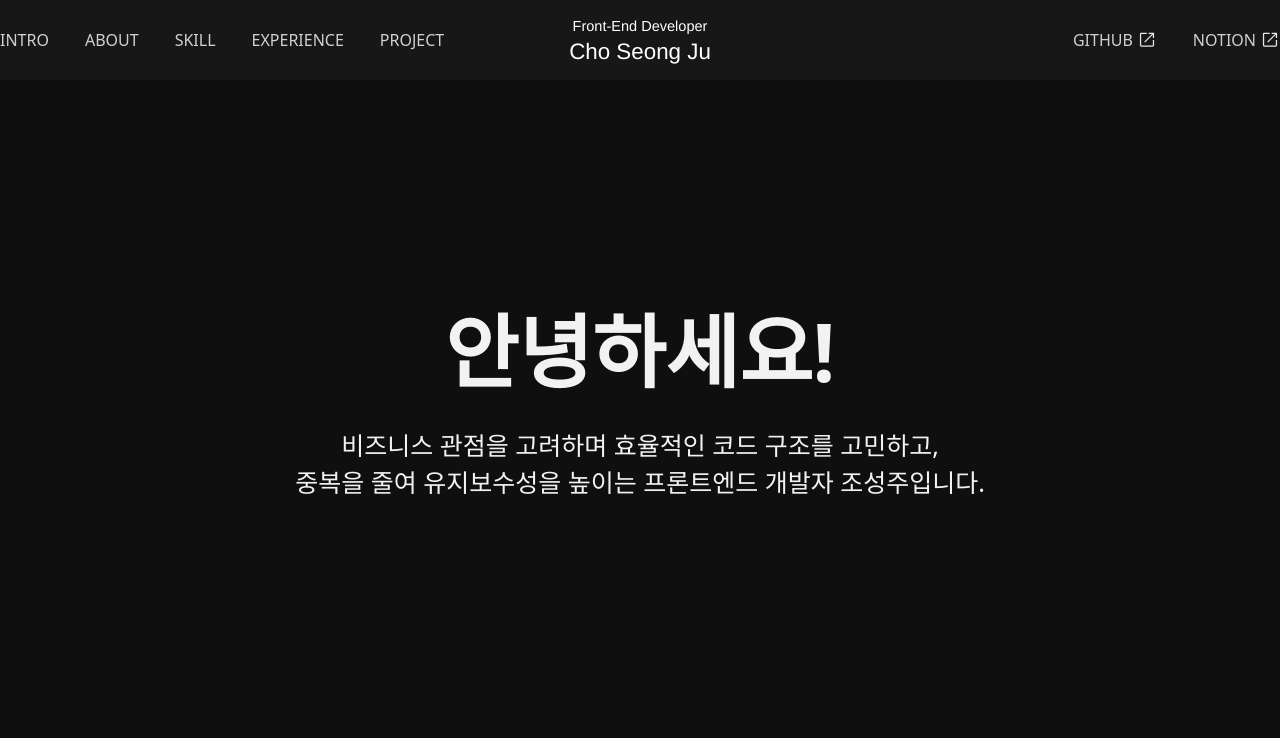
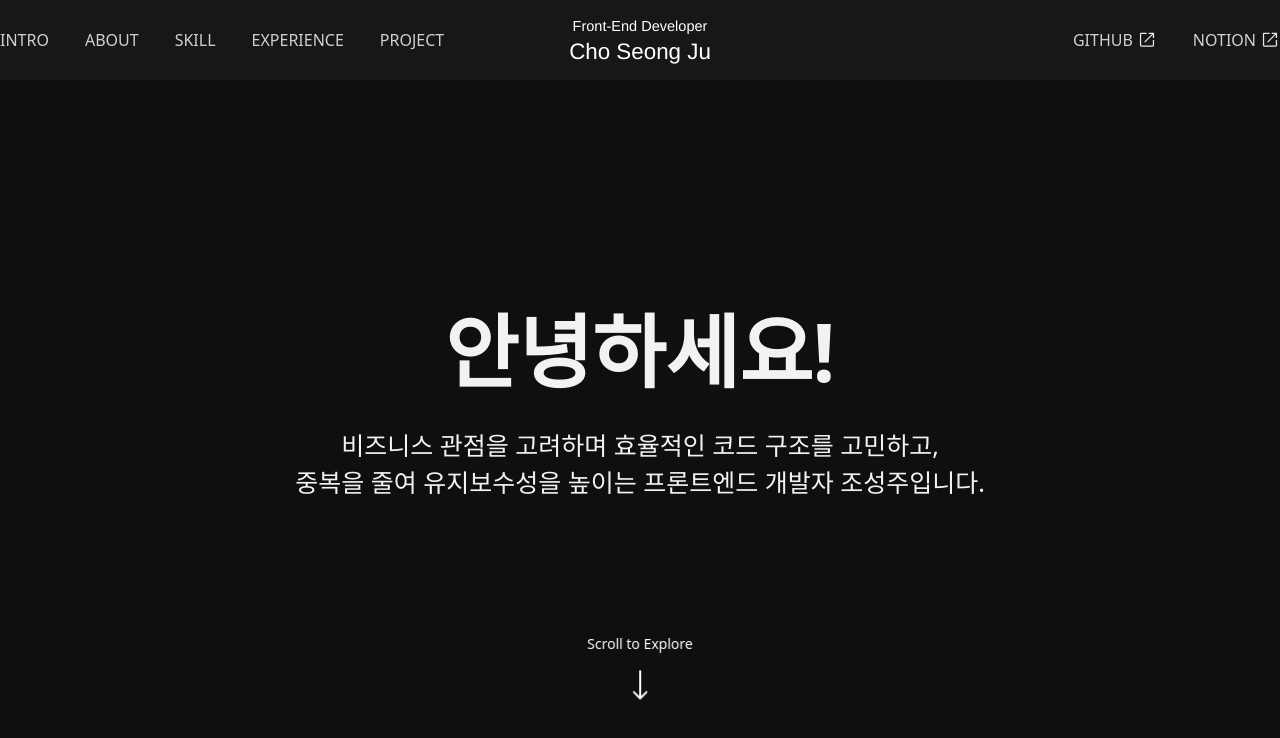
Before and after one commit to Cho-SeongJu/choseongju-portfolio, a Next.js app: page / in a window 1280 px wide. Shown: the top 738 px of the page. Built offline with nearby package versions, Linux system fonts and the light colour scheme; a web font is replaced by a local one.

Commit message:
💄 Style: add scroll component

```diff
--- a/app/(home)/about-me.tsx
+++ b/app/(home)/about-me.tsx
@@ -1,5 +1,8 @@
+import Scroll from "@/components/scroll";
+
 export default function AboutMe() {
   return (
+    <>
       <section className="text-white-002 w-screen h-screen flex items-center justify-center">
         <div className="flex flex-col text-center w-[789px]">
           <div className="flex overflow-hidden mx-auto">
@@ -21,5 +24,7 @@ export default function AboutMe() {
           </div>
         </div>
       </section>
+      <Scroll />
+    </>
   );
 }
--- a/app/globals.css
+++ b/app/globals.css
@@ -71,3 +71,40 @@ html {
   animation-name: fade-up-animation;
   animation-fill-mode: forwards;
 }
+
+@keyframes fade-in-animation {
+  from {
+    opacity: 0;
+  }
+
+  to {
+    opacity: 1;
+  }
+}
+
+.fade-in-animation {
+  animation-delay: 300ms;
+  animation-duration: 200ms;
+  animation-timing-function: ease-in;
+  animation-name: fade-in-animation;
+  animation-fill-mode: forwards;
+}
+
+@keyframes pulse {
+  0%,
+  100% {
+    transform: translateY(0);
+  }
+
+  50% {
+    transform: translateY(10px);
+  }
+}
+
+.pulse {
+  animation-delay: 300ms;
+  animation-duration: 2000ms;
+  animation-timing-function: ease-in-out;
+  animation-name: pulse;
+  animation-iteration-count: infinite;
+}
--- a/components/icon/scroll_icon.tsx
+++ /dev/null
@@ -1,21 +0,0 @@
-export default function Scroll() {
-  return (
-    <div className="">
-      <span>Scroll to Explore</span>
-      <div className="mt-[10px]">
-        <svg
-          width="34"
-          height="50"
-          viewBox="0 0 34 50"
-          fill="none"
-          xmlns="http://www.w3.org/2000/svg"
-        >
-          <path
-            d="M16.2929 33.7071C16.6834 34.0976 17.3166 34.0976 17.7071 33.7071L24.0711 27.3431C24.4616 26.9526 24.4616 26.3195 24.0711 25.9289C23.6805 25.5384 23.0474 25.5384 22.6569 25.9289L17 31.5858L11.3431 25.9289C10.9526 25.5384 10.3195 25.5384 9.92893 25.9289C9.53841 26.3195 9.53841 26.9526 9.92893 27.3431L16.2929 33.7071ZM16 5V33H18V5H16Z"
-            fill="white"
-          />
-        </svg>
-      </div>
-    </div>
-  );
-}
--- /dev/null
+++ b/components/scroll.tsx
@@ -0,0 +1,22 @@
+export default function Scroll() {
+  return (
+    <div className="flex flex-col fixed bottom-[86px] items-center justify-center mx-auto opacity-0 fade-in-animation left-1/2 translate-x-[-50%]">
+      <span className="text-white-001 font-medium text-[14px] leading-150 mb-[10px]">
+        Scroll to Explore
+      </span>
+      <svg
+        width="34"
+        height="50"
+        viewBox="0 0 34 50"
+        fill="none"
+        xmlns="http://www.w3.org/2000/svg"
+        className="pulse"
+      >
+        <path
+          d="M16.2929 33.7071C16.6834 34.0976 17.3166 34.0976 17.7071 33.7071L24.0711 27.3431C24.4616 26.9526 24.4616 26.3195 24.0711 25.9289C23.6805 25.5384 23.0474 25.5384 22.6569 25.9289L17 31.5858L11.3431 25.9289C10.9526 25.5384 10.3195 25.5384 9.92893 25.9289C9.53841 26.3195 9.53841 26.9526 9.92893 27.3431L16.2929 33.7071ZM16 5V33H18V5H16Z"
+          fill="white"
+        />
+      </svg>
+    </div>
+  );
+}
```
Lines whose indentation alone changed are shown as unchanged.
